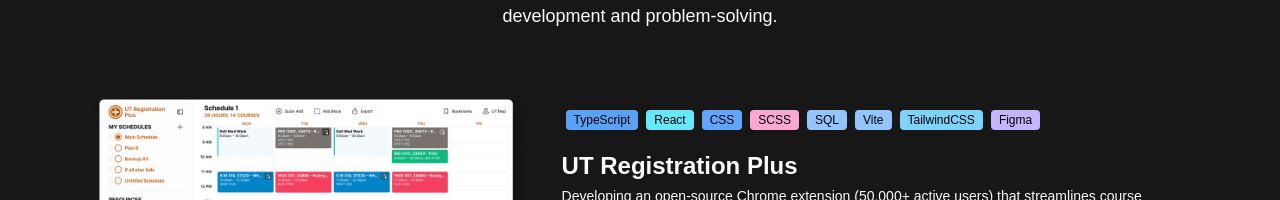
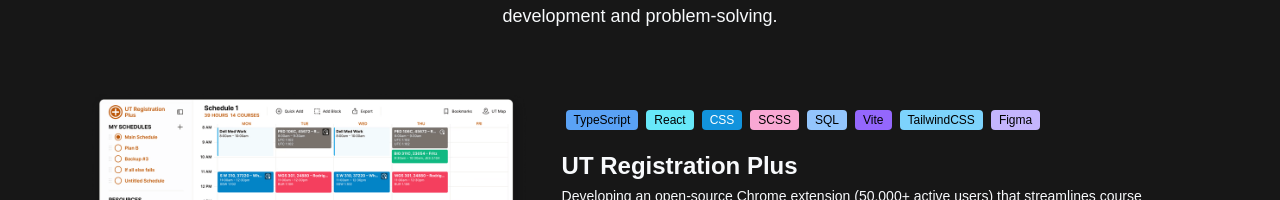
Before and after one commit to DereC4/derek-chen-website, a Next.js app: page / in a window 1280 px wide. Shown: the part 1790-1990 px from the top of the page. Built offline with nearby package versions, Linux system fonts and the light colour scheme; no server answers.

Commit message:
style: make tech color text black

```diff
--- a/src/components/ProjectCard.tsx
+++ b/src/components/ProjectCard.tsx
@@ -43,8 +43,8 @@
                         return (
                             <span
                                 key={index}
-                                className='inline-block rounded py-0.5 px-2 m-1 text-xs font-medium text-black transition-transform hover:scale-105'
-                                style={{ backgroundColor: backgroundColor, color: textColor }}
+                                className='inline-block rounded py-0.5 px-2 m-1 text-xs font-medium transition-transform hover:scale-105 text-[var(--tech-text)] dark:text-black'
+                                style={{ backgroundColor: backgroundColor, ['--tech-text' as any]: textColor }}
                             >
                                 {tech}
                             </span>
--- a/src/lib/technologyColors.ts
+++ b/src/lib/technologyColors.ts
@@ -10,7 +10,7 @@
     Svelte: '#fdba74',
     TailwindCSS: '#7dd3fc',
     'Tailwind CSS': '#7dd3fc',
-    CSS: '#60a5fa',
+    CSS: '#1293dd',
     HTML: '#fb923c',
     SCSS: '#f9a8d4',
     Sass: '#f9a8d4',
@@ -82,6 +82,7 @@
 
     // Build Tools
     Gradle: '#065668',
+    Vite: '#9467fd',
 
     // Other
     APIs: '#f0abfc',
```
